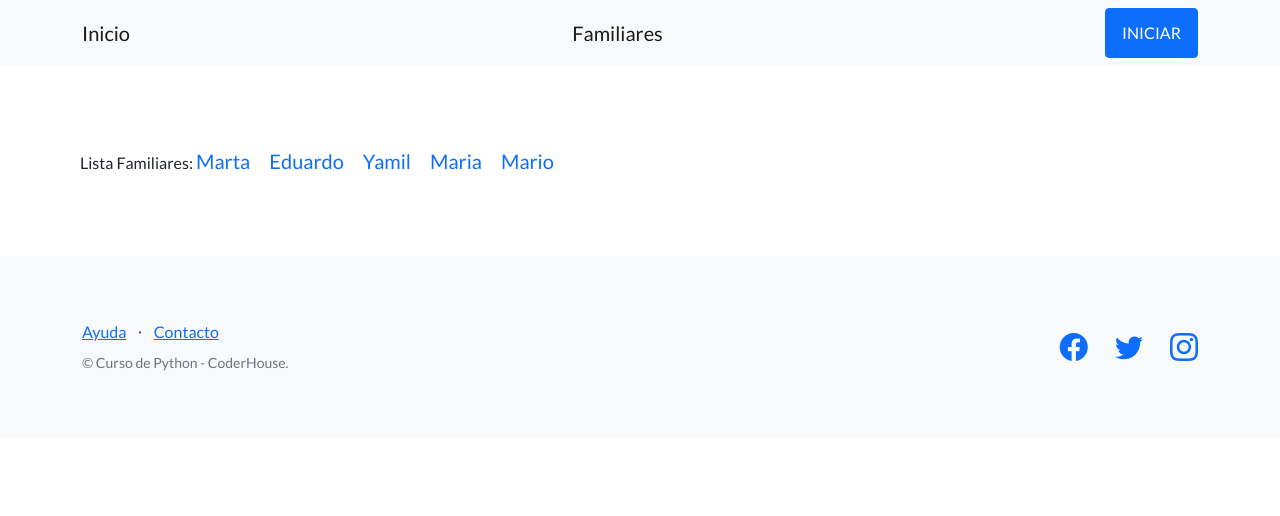
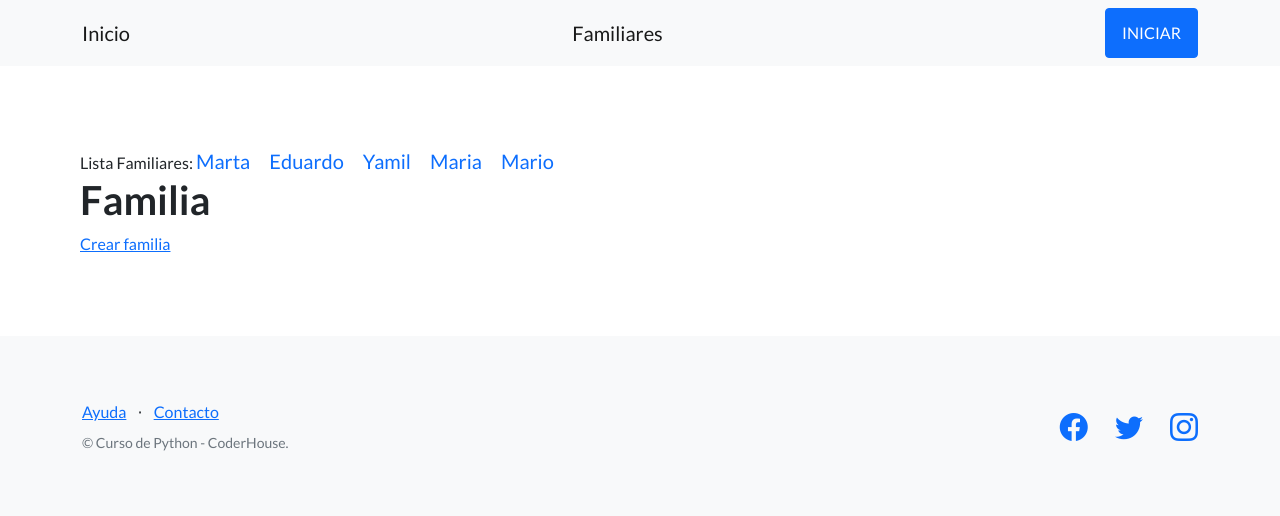
Before and after one commit to MaisunNatali/MVT_MaisunAkil, a Django app: page /familia/ in a window 1280 px wide. Shown: the top 516 px of the page. Run offline with Django 4.2, Linux system fonts and the light colour scheme; data comes from the database, SQL or seed files in the repository; both versions use the stored data as it was after the commit; some libraries are stand-ins or nearby versions.

Commit message:
Se agrego formulario a familia

```diff
--- a/Familia/templates/Familia/familia_list.html
+++ b/Familia/templates/Familia/familia_list.html
@@ -4,6 +4,7 @@ Lista Familiares:
 
 {% for persona in familia %}
 <a class="navbar-brand" href="{%url 'familiares' persona.id %}">{{persona.nombre}}</a>
-
 {%endfor%}
+<h1>Familia</h1>
+<a href="{% url 'familia_formulario' %}">Crear familia</a>
 {% endblock contenido_base %}
--- a/Familia/urls.py
+++ b/Familia/urls.py
@@ -1,8 +1,9 @@
 from django.urls import path
-from Familia.views import listar_familia,familiar
+from Familia.views import listar_familia,familiar,familia_formulario
 
 urlpatterns = [
     path('', listar_familia, name="familia"),
     path('<int:id>/',familiar,name="familiares"),
-
+    path('<int:id>/',familiar,name="familiares"),
+    path('crear-familia/',familia_formulario, name="familia_formulario"),
 ]
--- a/Familia/views.py
+++ b/Familia/views.py
@@ -2,6 +2,7 @@ from django.http import HttpResponse
 from django.template import Template, Context, loader
 from Familia.models import Familiar
 from django.shortcuts import render
+from Familia.forms import FamiliarFormulario
 # Create your views here.
 
 def listar_familia(request):
@@ -23,3 +24,18 @@ def familiar(request, id):
     documento_html=plantilla.render(diccionario)
 
     return HttpResponse(documento_html)
+
+def familia_formulario(request):
+    if request.method =='POST':
+        formulario=FamiliarFormulario(request.POST)
+
+        if formulario.is_valid():
+            data=formulario.cleaned_data
+            familia=Familiar(nombre=data['nombre'],fecha_nacimiento=data['fecha_nacimiento'],altura=data['altura'])
+            familia.save()
+            return render(request,'Familia/inicio.html')
+
+    else:
+        formulario=FamiliarFormulario()
+
+    return render(request,'Familia/form_familia.html',{"formulario":formulario})
```
Also changed, not shown: Familia/forms.py (added, +7 -0 lines), Familia/templates/Familia/form_familia.html (added, +8 -0 lines), db.sqlite3.
